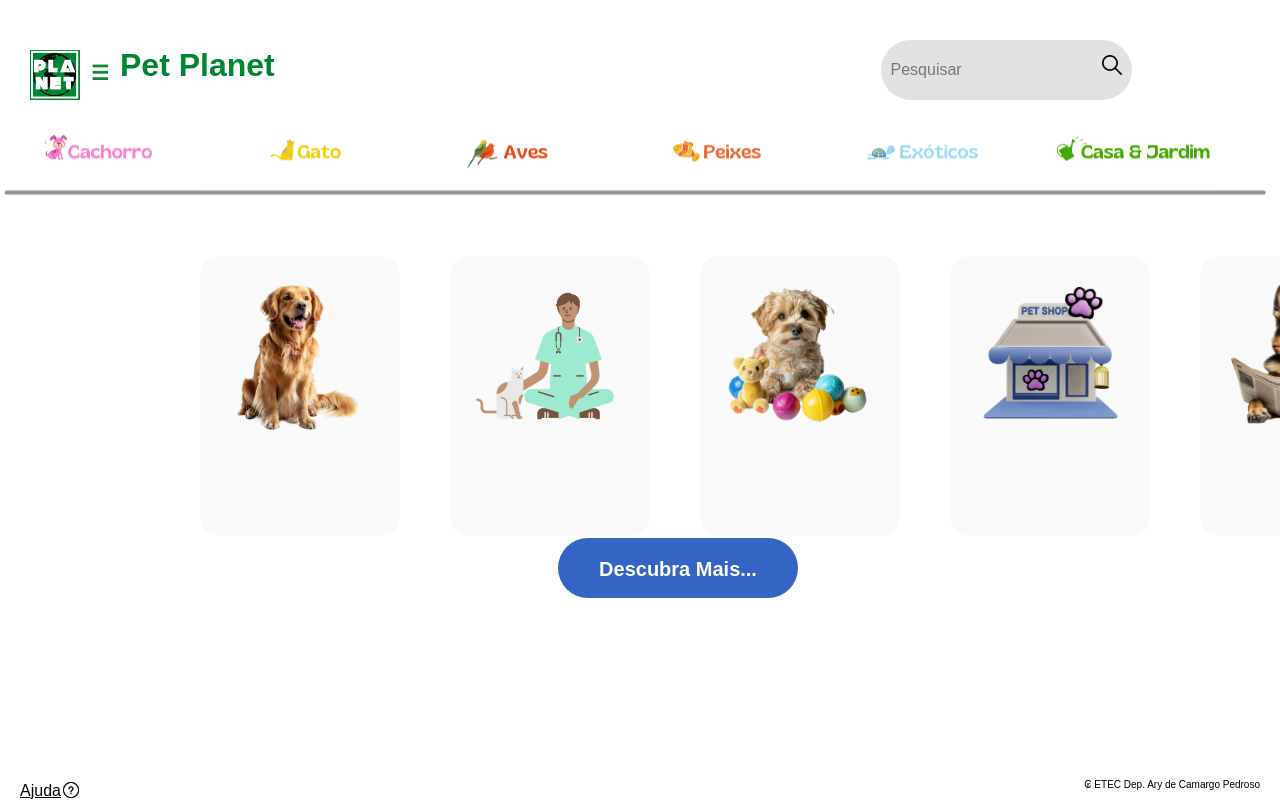
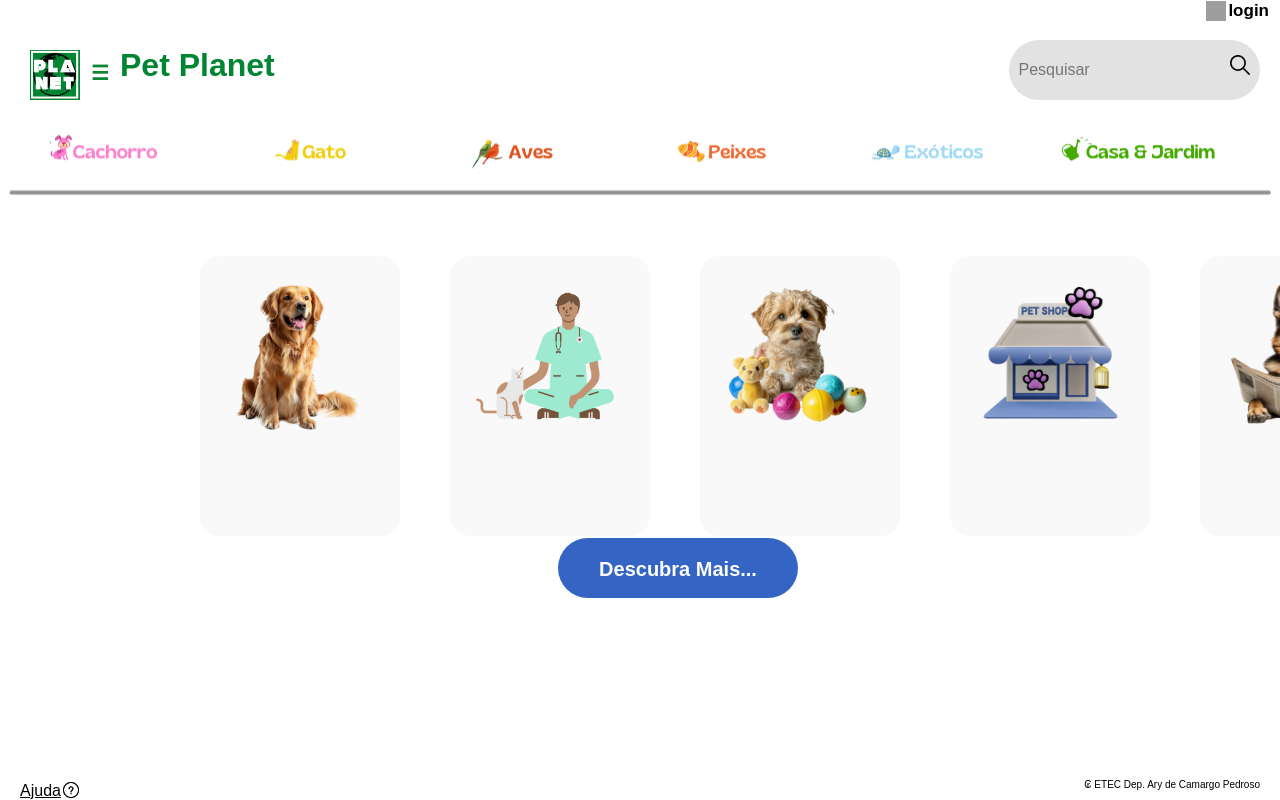
Before and after one commit to Gustaawn/petplanet-site, a plain HTML site: page index.html in a window 1280 px wide. Shown: the top 800 px of the page. Drawn offline with Linux system fonts and the light colour scheme; grey boxes are pictures that could not be loaded.

Commit message:
Update index.html

```diff
--- a/index.html
+++ b/index.html
@@ -6,8 +6,8 @@
 		<title>Pet Planet</title>
 		<style>
 			html {
-				max-height: 50vh;
-				max-width: 90vw;
+				max-height: 100%;
+				max-width: 100%;
 			}
 			body {
 				width: 100%;
@@ -65,6 +65,29 @@
 				background-color: transparent;
 				text-decoration: none;
 			}*/
+			#buttonlogin{
+				position: fixed;
+				top: 0;
+				right: 5px;
+				border-style: none;
+				background-color: white;
+				font-size: 17px;
+				font-weight: bold;
+			}
+
+			#imglogin {
+				position: fixed;
+				top: 1px;
+				right: 54px;
+				width: 20px;
+				height: 20px;
+			}
+
+			#linklogin{
+				text-decoration: none;
+				color: black;
+			}
+
 			.grid-container {
 			  	display: grid;
 			  	height: 20vh;
@@ -172,6 +195,10 @@
 				</a>
 				</search>
  			</div>
+			<button id="buttonlogin">
+ 				<img id="imglogin" src="https://static.vecteezy.com/ti/vetor-gratis/p1/7407996-user-icon-person-icon-client-symbol-login-head-sign-icon-design-vetor.jpg">
+ 				<a id="linklogin" href="login.html" target="_blank">login</a>
+ 			</button>
 			<button class="botao" onclick="Menu()"><b>&#9776</b></button>
 			<img style="display: block; position: absolute; top: 50px; left: 30px; border: 0; margin: auto;" src="logo_pet2.png" width="50" height="50">
             <h1 id="titulo1" style="position: relative; text-align: left; left: 120px;"><b>Pet Planet</b></h1>
```
